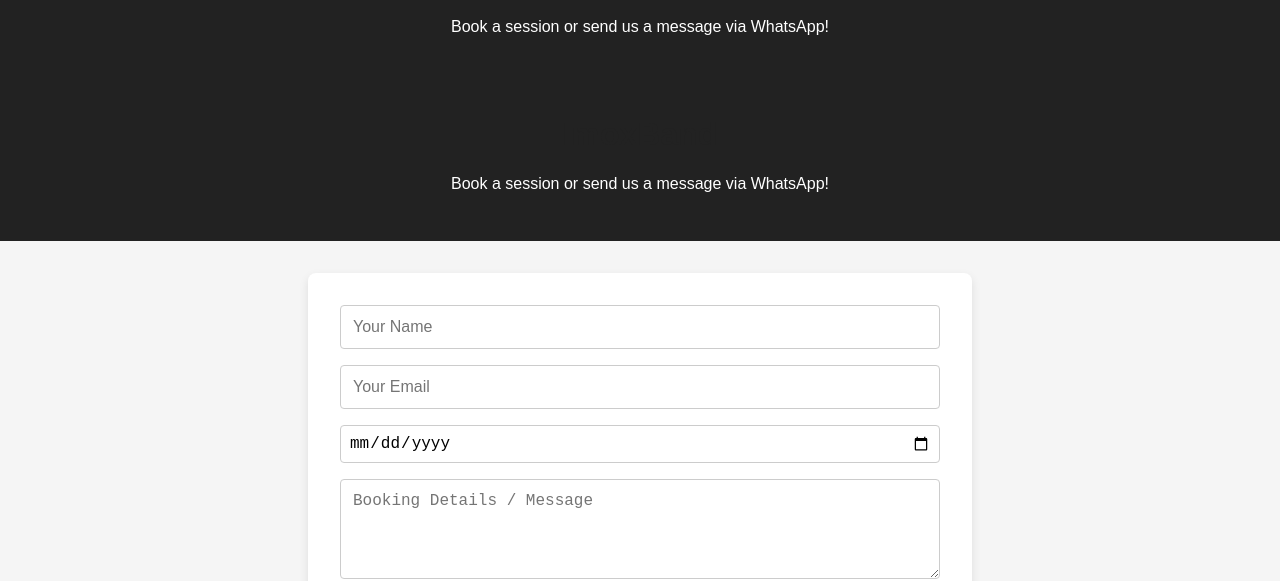
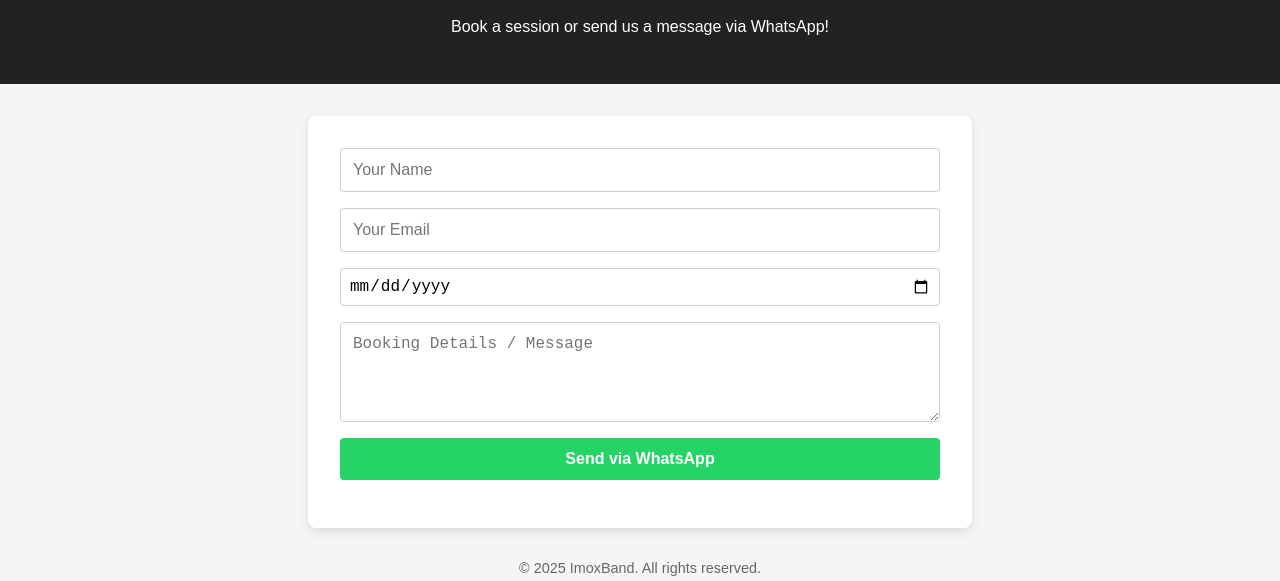
Before and after one commit to wfreidhof/imox, a plain HTML site: page index.html in a window 1280 px wide. Shown: the part 238-819 px from the top of the page. Drawn offline with Linux system fonts and the light colour scheme.

Commit message:
Remove header from index.html
Removed header section containing title and message.

```diff
--- a/index.html
+++ b/index.html
@@ -80,11 +80,6 @@
 </head>
 <body>
 
-<header>
-  <h1>ImoxBand</h1>
-  <p>Book a session or send us a message via WhatsApp!</p>
-</header>
-
 <main>
   <form id="whatsapp-form">
     <input type="text" name="name" placeholder="Your Name" required>
```
